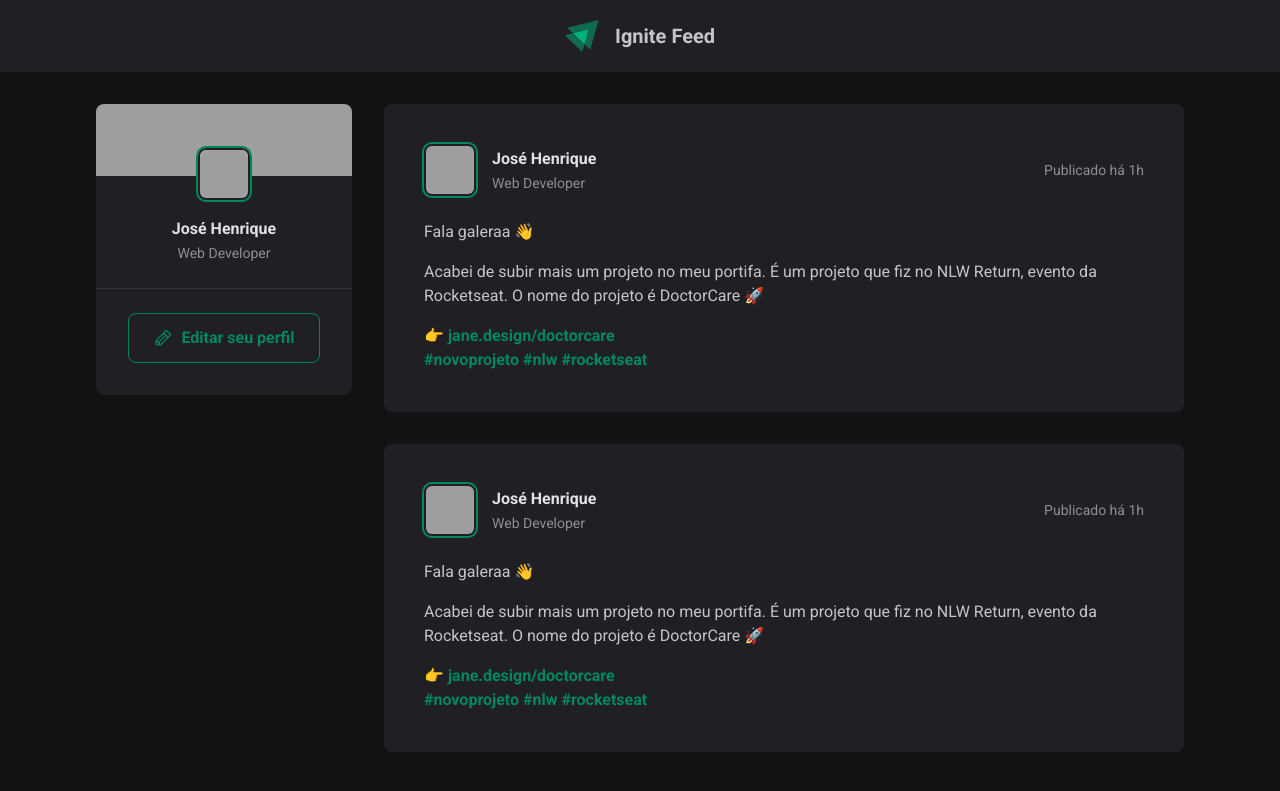
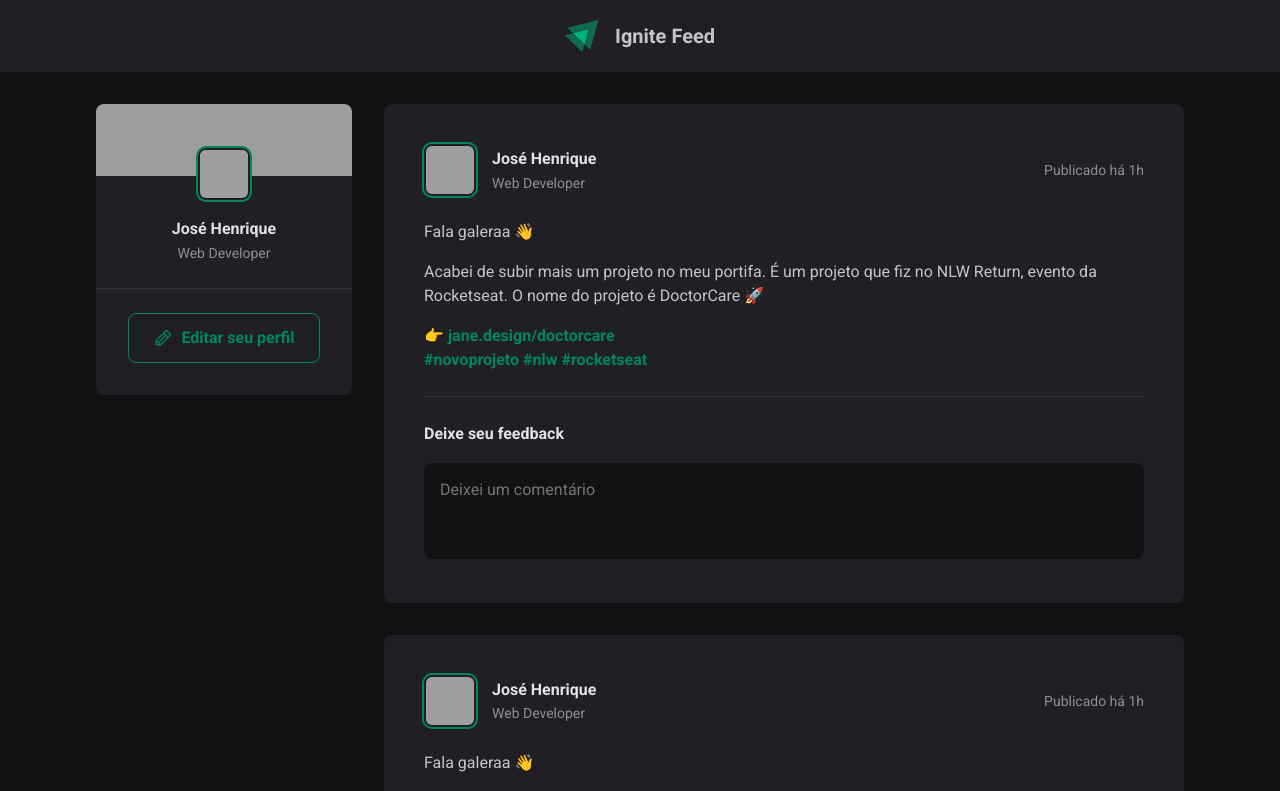
Before and after one commit to HenriqueMart/igniteFeed, a React (Vite) app: page / in a window 1280 px wide. Shown: the top 791 px of the page. Built offline with nearby package versions, Linux system fonts and the light colour scheme; grey boxes are pictures that could not be loaded.

Commit message:
add: comentários e aplicando estilo

```diff
--- a/src/components/Post.jsx
+++ b/src/components/Post.jsx
@@ -21,8 +21,19 @@ export function Post(){
                 <a>#novoprojeto</a>{' '}
                 <a>#nlw</a>{' '}
                 <a> #rocketseat</a>
+            </div>
 
-            </div>
+
+            <form className={style.comentForm}>
+                <strong>Deixe seu feedback</strong>
+
+                <textarea
+                    placeholder="Deixei um comentário"
+                />
+                <footer>
+                    <button type="submit">Publicar</button>
+                </footer>
+            </form>
         </article>
 
     )
--- a/src/components/Post.module.css
+++ b/src/components/Post.module.css
@@ -70,3 +70,56 @@
     border: 2px solid var(--gray-800);
     outline: 2px solid var(--green-500);
 }
+
+.comentForm{
+    width: 100%;
+    margin-top: 1.5rem;
+    padding-top: 1.5rem;
+    border-top: 1px solid var(--gray-600);
+}
+
+.comentForm > strong{
+    line-height: 1.6;
+    color: var(--gray-100);
+}
+
+.comentForm textarea{
+    width: 100%;
+    background-color: var(--gray-900);
+    border: 0;
+    resize: none;
+    height: 6rem;
+    padding: 1rem;
+    border-radius: 8px;
+    color: var(--gray-100);
+    line-height: 1.4;
+    margin-top: 1rem;
+}
+
+.comentForm footer{
+    visibility: hidden;
+    max-height: 0;
+}
+
+.comentForm:focus-within footer{
+    visibility: visible;
+    max-height: none;
+}
+
+.comentForm button[type=submit]{
+    padding: 1rem 1.5rem;
+    margin-top: 1rem;
+    border-radius: 8px;
+    border: 0;
+    background: var(--green-500);
+    color: var(--white);
+    font-weight: bold;
+    cursor: pointer;
+
+    transition: background-color 0.5s;
+
+}
+
+.comentForm button[type=submit]:hover{
+    background: var(--green-300);
+}
--- a/src/global.css
+++ b/src/global.css
@@ -10,6 +10,11 @@
 
     --green-300: #00B37E;
     --green-500: #00875f;
+}
+
+:focus{
+    outline: transparent;
+    box-shadow: 0 0 0 2px var(--green-500);
 }
 
 *{
```
